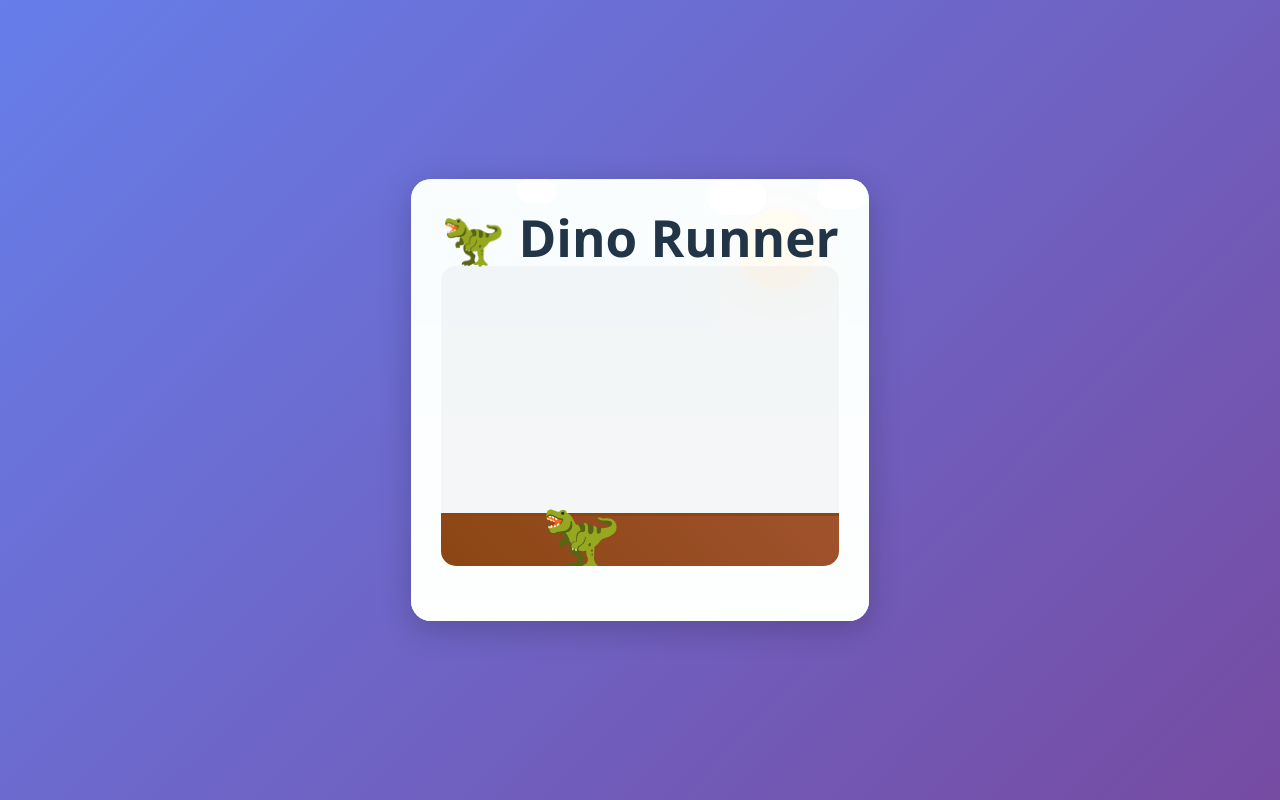
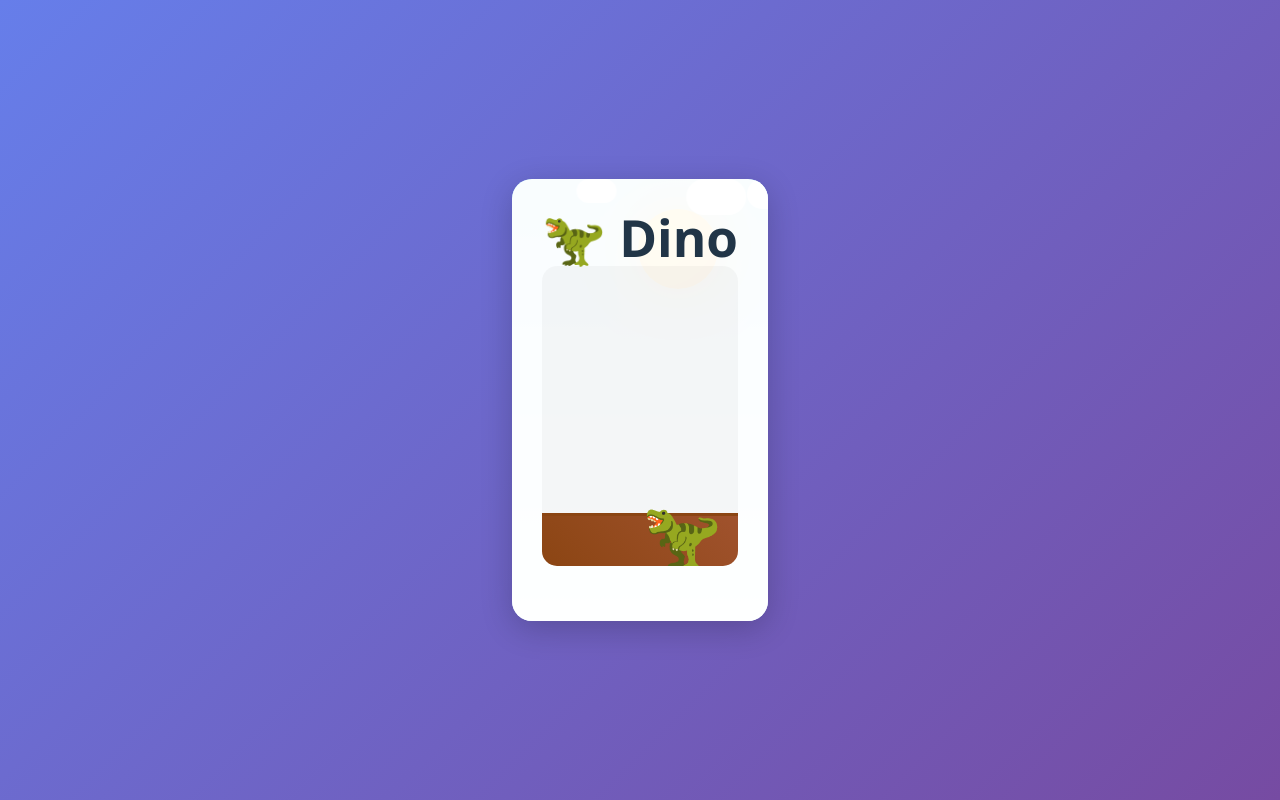
Before and after one commit to anand16207/CICD, a React (Vite) app: page / in a window 1280 px wide. Built offline with nearby package versions, Linux system fonts and the light colour scheme.

Commit message:
Change game title from 'Dino Runner' to 'Dino'

```diff
--- a/src/App.jsx
+++ b/src/App.jsx
@@ -203,7 +203,7 @@ function App() {
       </div>
 
       <div className="game">
-        <h1>🦖 Dino Runner</h1>
+        <h1>🦖 Dino</h1>
 
         <div
           ref={gameAreaRef}
```
